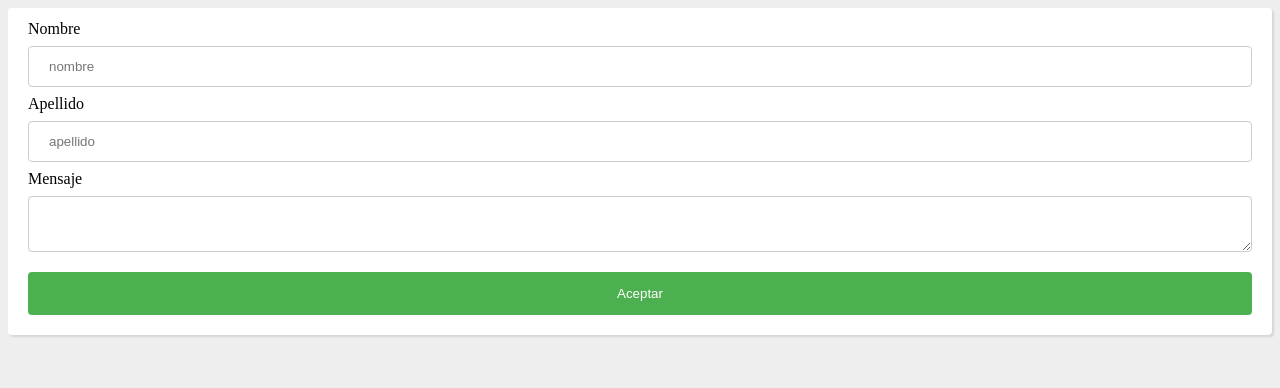
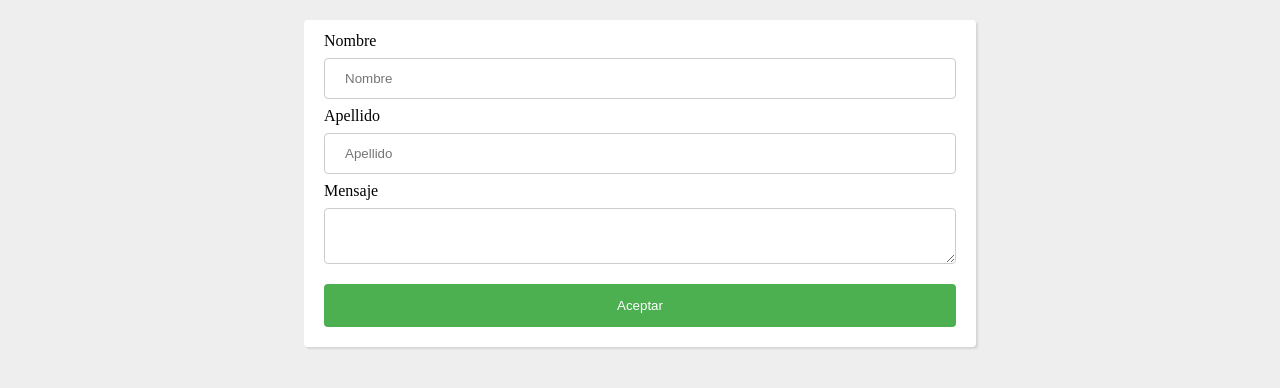
Before and after one commit to vasga-floze/probable-couscous, a plain HTML site: page CSS/index.html in a window 1280 px wide. Drawn offline with Linux system fonts and the light colour scheme.

Commit message:
contact form update | css practice

```diff
--- a/CSS/index.html
+++ b/CSS/index.html
@@ -11,9 +11,9 @@
        <div class="box">
             <form action="">
                 <label>Nombre</label>
-            <input type=text id="nombre" name="nombre" placeholder="nombre"></input>
+                <input type=text id="nombre" name="nombre" placeholder="Nombre"></input>
                 <label>Apellido</label>
-            <input type=text id="apellido" name="apellido" placeholder="apellido"></input>
+                <input type=text id="apellido" name="apellido" placeholder="Apellido"></input>
                 <label>Mensaje</label>
                 <textarea type=text></textarea>
                 <input type=submit value="Aceptar"></input>
--- a/CSS/main.css
+++ b/CSS/main.css
@@ -4,14 +4,28 @@ body{
 
 .box {
     background-color: white;
+    margin-top: 20px;
+    margin-inline: auto;
     padding: 12px 20px;
     border-radius: 4px;
+    width: 50%;
     box-shadow: 2px 2px 2px rgba(0, 0, 0 , 0.1);
 }
 
 input[type=text]{
     width: 100%;
     padding: 12px 20px;
+    margin: 8px 0;
+    display: inline-block;
+    border: 1px solid #ccc;
+    border-radius: 4px;
+    box-sizing: border-box;
+}
+
+input[type=text]:focus {
+    width: 100%;
+    padding: 12px 20px;
+    background-color: whitesmoke;
     margin: 8px 0;
     display: inline-block;
     border: 1px solid #ccc;
@@ -39,3 +53,14 @@ textarea {
     border-radius: 4px;
     box-sizing: border-box;
 }
+
+textarea:focus {
+    width: 100%;
+    padding: 12px 20px;
+    background-color: whitesmoke;
+    margin: 8px 0;
+    display: inline-block;
+    border: 1px solid #ccc;
+    border-radius: 4px;
+    box-sizing: border-box;
+}
```
Lines whose indentation alone changed are shown as unchanged.
